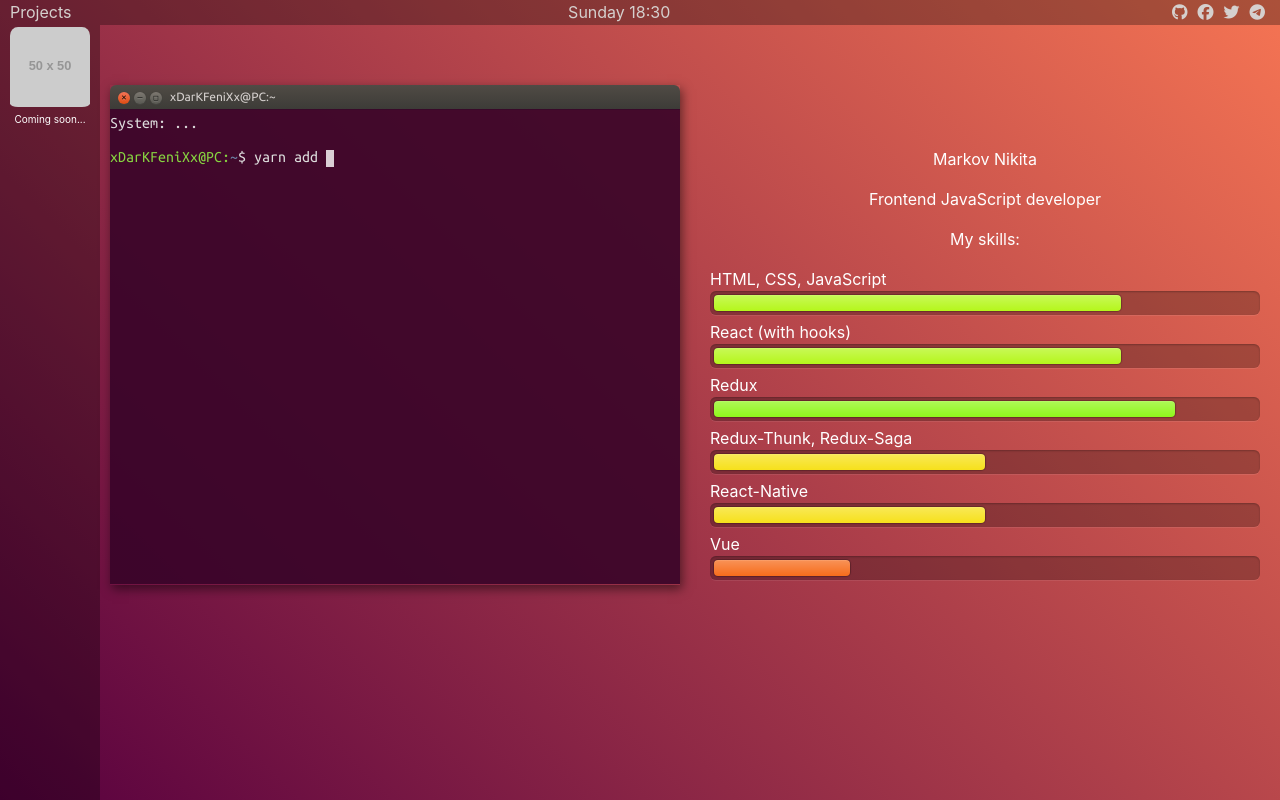
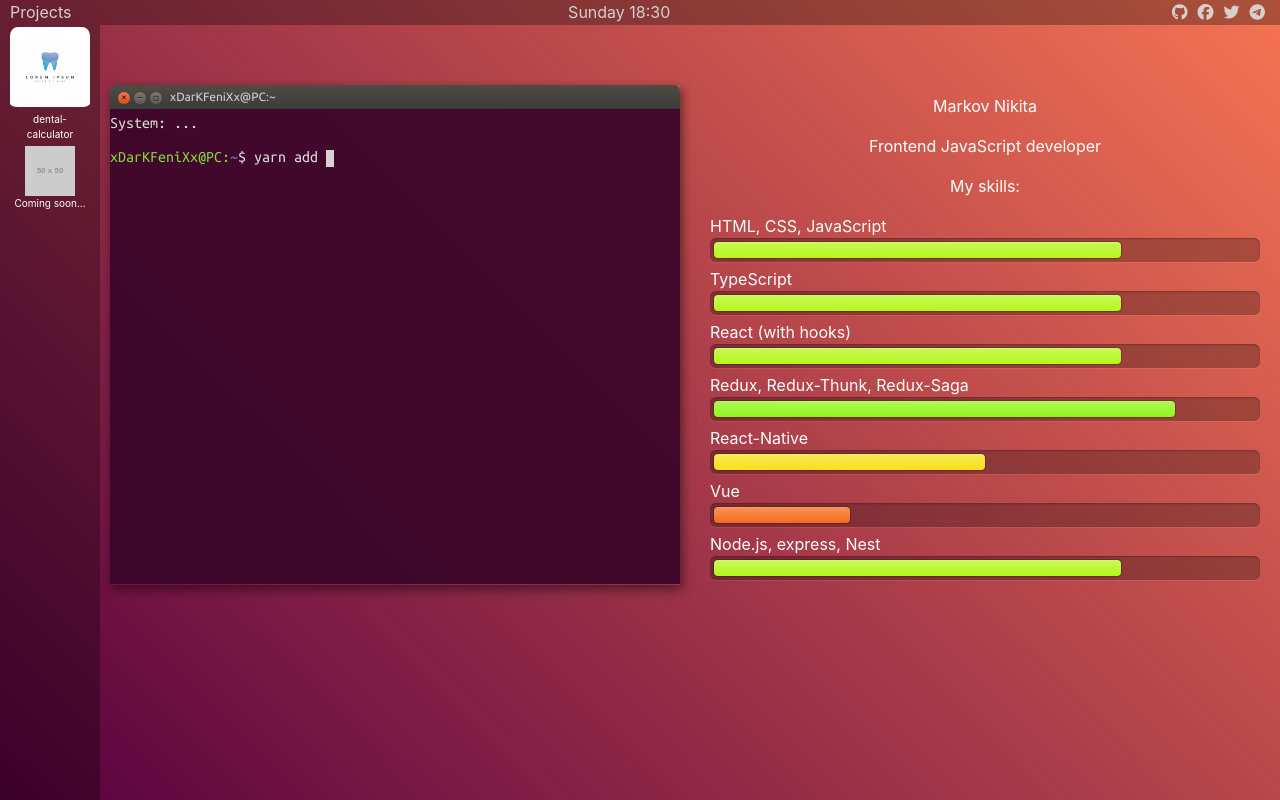
Before and after one commit to xDarKFeniXx/my-site, a website: page src/index.html in a window 1280 px wide. Drawn offline with nearby package versions, Linux system fonts and the light colour scheme; files that its build step writes are made by us from their sources; placeholder pictures from the web are drawn by us.

Commit message:
update projects and fix gulp images

```diff
--- a/package.json
+++ b/package.json
@@ -42,8 +42,12 @@
     "gulp-babel": "^8.0.0",
     "gulp-clean-css": "^4.3.0",
     "gulp-file-include": "^2.2.2",
+    "gulp-imagemin": "^7.1.0",
     "gulp-rename": "^2.0.0",
     "gulp-sass": "^4.1.0",
     "gulp-uglify-es": "^2.0.0"
+  },
+  "devDependencies": {
+    "gulp-debug": "^4.0.0"
   }
 }
--- a/src/index.html
+++ b/src/index.html
@@ -43,7 +43,17 @@
                        </div>
 
                    </div>
+                   <div class="technology-item">
+                    <div class="technology-item__name">
+                         TypeScript
+                    </div>
+                    <div class="technology-item__progress">
+                     <div class="progress">
+                         <div class="progress-bar progress-bar--seventy-five"></div>
+                       </div>
+                    </div>
 
+                </div>
                    <div class="technology-item">
                     <div class="technology-item__name">
                         React (with hooks)
@@ -56,7 +66,7 @@
                 </div>
                 <div class="technology-item">
                     <div class="technology-item__name">
-                        Redux
+                        Redux, Redux-Thunk, Redux-Saga
                     </div>
                     <div class="technology-item__progress">
                      <div class="progress">
@@ -64,16 +74,7 @@
                        </div>
                     </div>
                 </div>
-                <div class="technology-item">
-                    <div class="technology-item__name">
-                        Redux-Thunk, Redux-Saga
-                    </div>
-                    <div class="technology-item__progress">
-                     <div class="progress">
-                         <div class="progress-bar progress-bar--fifty"></div>
-                       </div>
-                    </div>
-                </div>
+
                 <div class="technology-item">
                     <div class="technology-item__name">
                         React-Native
@@ -94,7 +95,16 @@
                        </div>
                     </div>
                 </div>
-
+                <div class="technology-item">
+                    <div class="technology-item__name">
+                        Node.js, express, Nest
+                    </div>
+                    <div class="technology-item__progress">
+                     <div class="progress">
+                         <div class="progress-bar progress-bar--seventy-five"></div>
+                       </div>
+                    </div>
+                </div>
                 </div>
                 <div class="animated">
                     <div class="Terminal">
@@ -125,10 +135,14 @@
     <aside class="side-bar">
         <div class="side-bar__list">
             <div class="side-bar__item">
+
+
+                <a href="https://github.com/xDarKFeniXx/medicine-calc"><img src="img/dental-calculator-logo.jpg" alt="project img">dental-calculator</a>
+            </div>
+            <div class="side-bar__item">
                 <img src="https://via.placeholder.com/50" alt="project img">
                 Coming soon...
             </div>
-
         </div>
     </aside>
     <script src="https://kit.fontawesome.com/3d85f36088.js" crossorigin="anonymous"></script>
--- a/src/scss/blocks/_side-bar.scss
+++ b/src/scss/blocks/_side-bar.scss
@@ -5,6 +5,7 @@
     padding: 0 10px;
     &__list{
         display: flex;
+        flex-direction: column;
         justify-content: flex-start;
     }
     &__item{
@@ -13,7 +14,11 @@
         margin: 2px auto;
         text-align: center;
     }
-    &__item>img{
+    &__item>a{
+        text-decoration: none;
+        color:$main-color;
+    }
+    &__item>a>img{
         width: 100%;
         border-radius: 10%;
         padding-bottom: 5px;
```
Also changed, not shown: gulpfile.js (+30 -4 lines), src/img/dental-calculator-logo.jpg (added), src/img/image.jpg (added), 1 other file.
